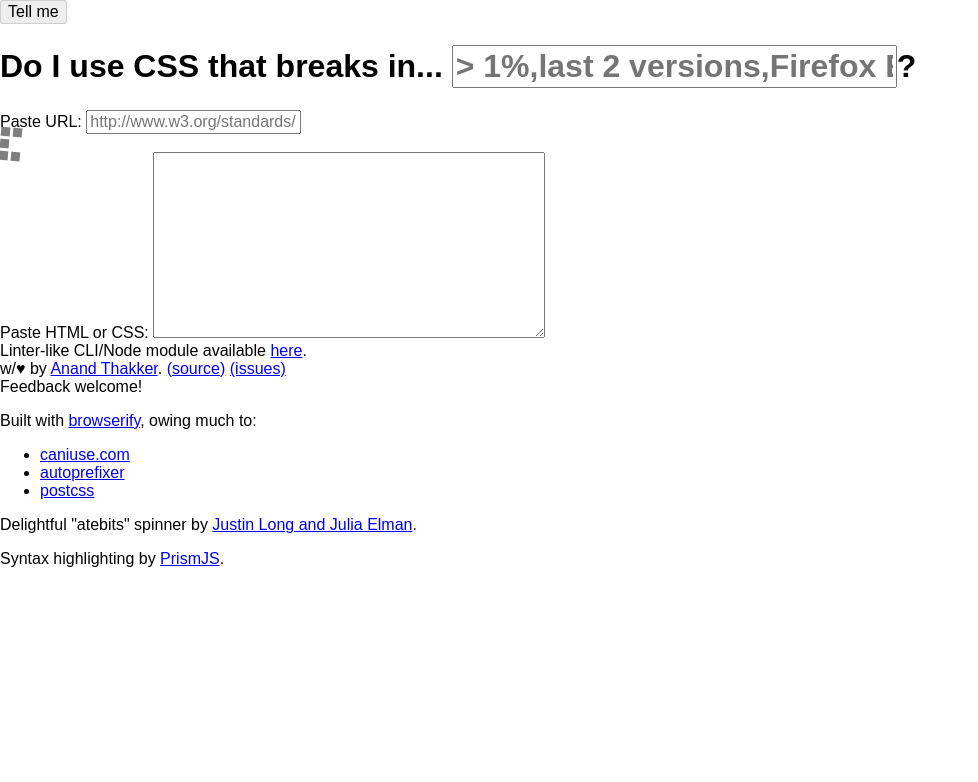
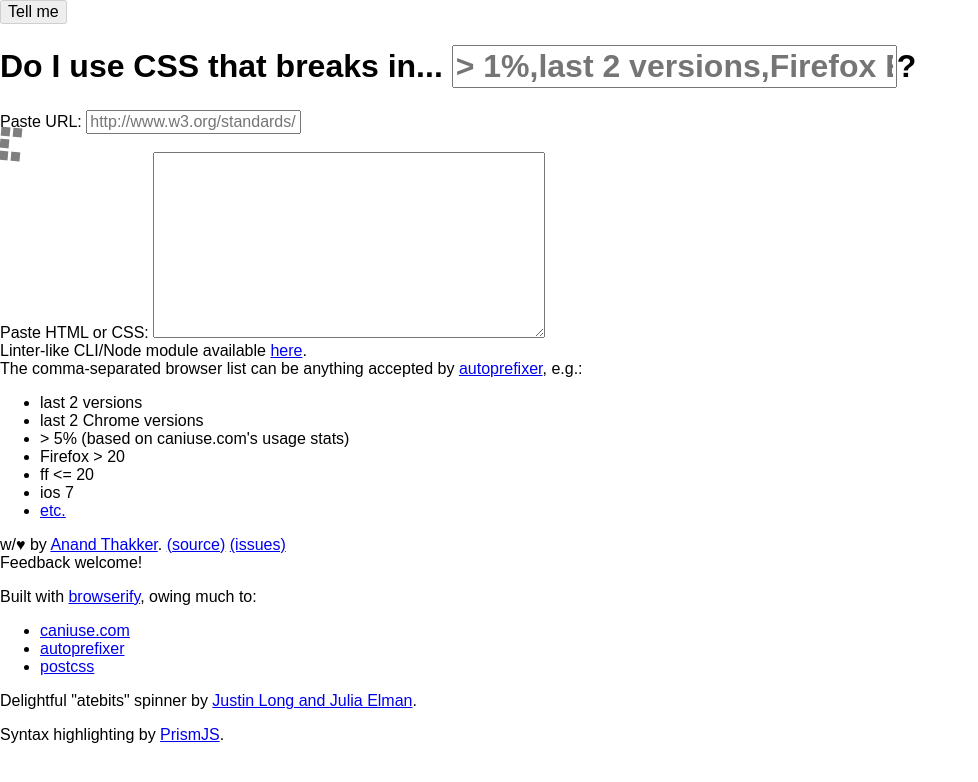
Before and after one commit to anandthakker/doiuse.com, a website: page public/index.html in a window 1280 px wide. Shown: the whole page, without its empty margins (0-978 px from the left). Drawn offline with Linux system fonts and the light colour scheme.

Commit message:
add help text

```diff
--- a/public/index.html
+++ b/public/index.html
@@ -45,6 +45,19 @@
       <section>
         Linter-like CLI/Node module available <a href="https://github.com/anandthakker/doiuse">here</a>.
       </section>
+      <section class="help">
+        The comma-separated browser list can be anything accepted by
+        <a href="https://github.com/postcss/autoprefixer#browsers">autoprefixer</a>, e.g.:
+        <ul>
+          <li>last 2 versions</li>
+          <li>last 2 Chrome versions</li>
+          <li>&gt; 5% (based on caniuse.com's usage stats)</li>
+          <li>Firefox > 20</li>
+          <li>ff <= 20</li>
+          <li>ios 7</li>
+          <li><a href="https://github.com/postcss/autoprefixer#browsers">etc.</a></li>
+        </ul>
+      </section>
       <section class="credits">
         <div class="by">
           w/&hearts; by <a href="http://anand.codes">Anand Thakker</a>.
--- a/sass/main.scss
+++ b/sass/main.scss
@@ -259,8 +259,10 @@ body > footer {
   section {
     padding-top: .5em;
   }
+  * + section {
+    border-top: 2px solid $lightgray;
+  }
   .credits {
-    border-top: 2px solid $lightgray;
 
     p { margin: .75em 0 0 0; }
 
@@ -287,4 +289,7 @@ body > footer {
   .credits li:not(:last-child):after { content: ','; }
   .credits li:last-child:after { content: '.'; }
 
+  .help {
+    li { margin: 0; }
+  }
 }
```
Also changed, not shown: public/main.css.
